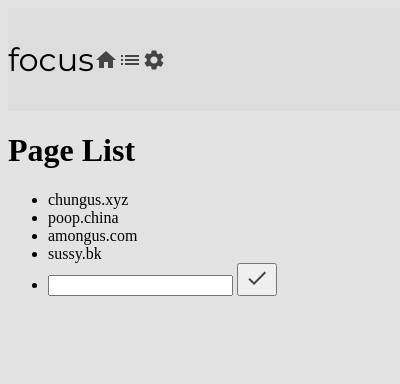
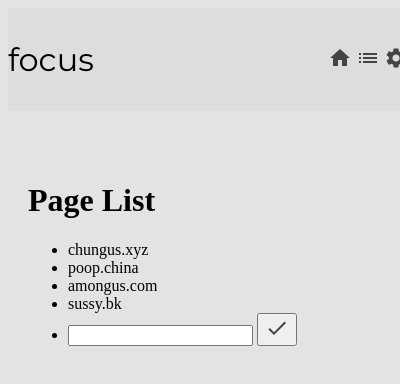
Before and after one commit to henry-lang/focus, a browser extension: page ext/popup/list.html in a window 400 px wide. Drawn offline with Linux system fonts and the light colour scheme.

Commit message:
sick push 2.0

```diff
--- a/ext/popup/index.css
+++ b/ext/popup/index.css
@@ -37,3 +37,16 @@ body {
   font-size: 24pt;
   font-family: 'Montserrat';
 }
+
+.main-content {
+  padding-top: 50px;
+  width: 90%;
+
+  margin: auto;
+}
+
+#page-add {
+  margin: 0;
+  padding: 0;
+  /* display: none; */
+}
--- a/ext/popup/list.html
+++ b/ext/popup/list.html
@@ -9,9 +9,11 @@
 <body>
     <nav class="navbar">
         <p class="nav-item nav-title">focus</p>
-        <img class="nav-item icon" src="assets/home.svg"/>
-        <img class="nav-item icon" src="assets/list.svg"/>
-        <img class="nav-item icon" src="assets/settings.svg"/>
+        <div id="icon-container" align="right">
+            <img class="nav-item icon" src="assets/home.svg"/>
+            <img class="nav-item icon" src="assets/list.svg"/>
+            <img class="nav-item icon" src="assets/settings.svg"/>
+        </div>
     </nav>
 
     <div class="main-content">
```
Also changed, not shown: ext/popup/index.html (deleted, +0 -18 lines), ext/popup/settings.html (+5 -3 lines), ext/manifest.json.
